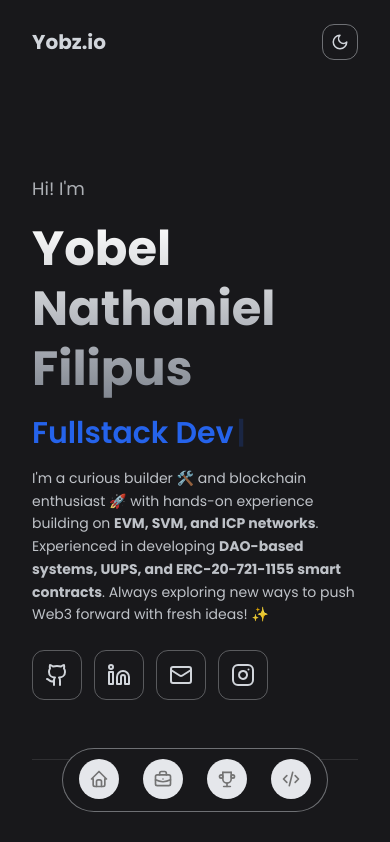
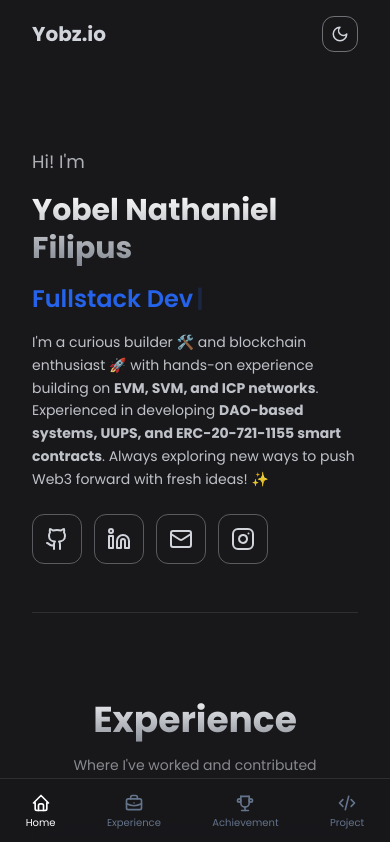
Before and after one commit to yebology/portfolio-web, a React (Vite) app: page /achievement in a window 390 px wide. Shown: the top 842 px of the page. Built offline with nearby package versions, Linux system fonts and the light colour scheme.

Commit message:
fix: responsive

```diff
--- a/src/App.tsx
+++ b/src/App.tsx
@@ -19,7 +19,7 @@ function App() {
       <Navbar isDarkTheme={isDarkTheme} setIsDarkTheme={setIsDarkTheme} />
 
       <main className="flex-1">
-        <section id="home" className="min-h-[80vh] flex items-center py-12">
+        <section id="home" className="min-h-[60vh] md:min-h-[80vh] flex items-center py-12">
           <Home isDarkTheme={isDarkTheme} />
         </section>
 
--- a/src/components/fixed/FloatingNavbar.tsx
+++ b/src/components/fixed/FloatingNavbar.tsx
@@ -1,53 +1,81 @@
-import { FloatingDock } from "@/components/ui/floating-dock";
 import {
   IconBriefcase,
   IconCode,
   IconHome,
   IconTrophy,
 } from "@tabler/icons-react";
-import React from "react";
+import React, { useEffect, useState } from "react";
+import { navList } from "@/utils/list";
 
 interface FloatingNavbarProps {
   isDarkTheme: boolean;
 }
 
+const icons: Record<string, React.ReactNode> = {
+  home: <IconHome size={20} />,
+  experience: <IconBriefcase size={20} />,
+  achievement: <IconTrophy size={20} />,
+  project: <IconCode size={20} />,
+};
+
 export const FloatingNavbar: React.FC<FloatingNavbarProps> = ({
   isDarkTheme,
 }) => {
-  const links = [
-    {
-      title: "Home",
-      icon: (
-        <IconHome className="h-full w-full text-neutral-500 dark:text-neutral-300" />
-      ),
-      href: "#home",
-    },
-    {
-      title: "Experience",
-      icon: (
-        <IconBriefcase className="h-full w-full text-neutral-500 dark:text-neutral-300" />
-      ),
-      href: "#experience",
-    },
-    {
-      title: "Achievement",
-      icon: (
-        <IconTrophy className="h-full w-full text-neutral-500 dark:text-neutral-300" />
-      ),
-      href: "#achievement",
-    },
-    {
-      title: "Project",
-      icon: (
-        <IconCode className="h-full w-full text-neutral-500 dark:text-neutral-300" />
-      ),
-      href: "#project",
-    },
-  ];
+  const [activeSection, setActiveSection] = useState("home");
+
+  useEffect(() => {
+    const handleScroll = () => {
+      const sections = navList.map((item) => item.sectionId);
+      for (let i = sections.length - 1; i >= 0; i--) {
+        const el = document.getElementById(sections[i]);
+        if (el) {
+          const rect = el.getBoundingClientRect();
+          if (rect.top <= 120) {
+            setActiveSection(sections[i]);
+            break;
+          }
+        }
+      }
+    };
+    window.addEventListener("scroll", handleScroll);
+    return () => window.removeEventListener("scroll", handleScroll);
+  }, []);
+
+  const scrollTo = (id: string) => {
+    document.getElementById(id)?.scrollIntoView({ behavior: "smooth" });
+  };
 
   return (
-    <div className="flex md:hidden items-center justify-center relative w-full">
-      <FloatingDock items={links} isDarkTheme={isDarkTheme} />
-    </div>
+    <nav
+      className={`fixed bottom-0 left-0 right-0 z-50 md:hidden border-t ${
+        isDarkTheme
+          ? "bg-zinc-900/90 backdrop-blur-md border-slate-100/10"
+          : "bg-slate-100/90 backdrop-blur-md border-zinc-200"
+      }`}
+    >
+      <div className="flex justify-around items-center py-2">
+        {navList.map((item) => {
+          const isActive = activeSection === item.sectionId;
+          return (
+            <button
+              key={item.sectionId}
+              onClick={() => scrollTo(item.sectionId)}
+              className={`flex flex-col items-center gap-0.5 px-3 py-1.5 rounded-lg transition-colors ${
+                isActive
+                  ? isDarkTheme
+                    ? "text-white"
+                    : "text-zinc-900"
+                  : isDarkTheme
+                  ? "text-slate-500"
+                  : "text-zinc-400"
+              }`}
+            >
+              {icons[item.sectionId]}
+              <span className="text-[10px]">{item.title}</span>
+            </button>
+          );
+        })}
+      </div>
+    </nav>
   );
 };
--- a/src/components/fixed/Footer.tsx
+++ b/src/components/fixed/Footer.tsx
@@ -7,7 +7,7 @@ interface FooterProps {
 export const Footer: React.FC<FooterProps> = ({ isDarkTheme }) => {
   return (
     <div
-      className={`mt-12 py-8 border-t ${
+      className={`mt-12 py-8 pb-24 md:pb-8 border-t ${
         isDarkTheme ? "border-slate-100/10" : "border-zinc-200"
       }`}
     >
--- a/src/components/fixed/Navbar.tsx
+++ b/src/components/fixed/Navbar.tsx
@@ -52,7 +52,7 @@ export const Navbar: React.FC<NavbarProps> = ({
           : ""
       }`}
     >
-      <div className="flex justify-between py-6 items-center mx-8 md:mx-24 max-w-full">
+      <div className="flex justify-between py-4 md:py-6 items-center mx-8 md:mx-24 max-w-full">
         <h1
           className="font-bold text-xl cursor-pointer"
           onClick={() => scrollToSection("home")}
--- a/src/views/Experience.tsx
+++ b/src/views/Experience.tsx
@@ -30,8 +30,8 @@ const ExperienceCard: React.FC<{
     >
       <div className="flex flex-col justify-between items-start mb-3">
         <div className="flex flex-col md:flex-row items-start justify-between md:items-center w-full">
-          <div className="flex flex-row items-center space-x-2">
-            <span className="font-semibold text-md md:text-lg">{exp.role}</span>
+          <div className="flex flex-row items-center space-x-2 flex-wrap">
+            <span className="font-semibold text-sm md:text-lg">{exp.role}</span>
             <div className={`rounded-lg py-0.5 px-2 text-xs border ${exp.color}`}>
               {exp.type}
             </div>
--- a/src/views/Home.tsx
+++ b/src/views/Home.tsx
@@ -29,7 +29,7 @@ contract Introduction {
           <div className="flex flex-col space-y-4 mt-8 lg:mt-0 lg:space-y-6">
             <p className="text-lg opacity-80">Hi! I'm</p>
             <h1
-              className={`text-5xl xl:text-7xl font-bold bg-gradient-to-b ${
+              className={`text-3xl md:text-5xl xl:text-7xl font-bold bg-gradient-to-b ${
                 isDarkTheme
                   ? "from-white to-gray-400/80"
                   : "from-black to-gray-300/80"
@@ -37,7 +37,7 @@ contract Introduction {
             >
               Yobel Nathaniel Filipus
             </h1>
-            <h2 className="text-3xl xl:text-4xl font-semibold text-blue-600">
+            <h2 className="text-2xl md:text-3xl xl:text-4xl font-semibold text-blue-600">
               <Typewriter
                 words={["Smart Contract Dev", "Fullstack Dev", "Web3 Builder"]}
                 cursor
--- a/src/views/Project.tsx
+++ b/src/views/Project.tsx
@@ -36,10 +36,10 @@ export const Project: React.FC<ProjectProps> = ({ isDarkTheme }) => {
                 : "border-zinc-200 hover:border-zinc-400 bg-white/50 shadow-sm"
             }`}
           >
-            <div className="flex justify-between items-center mb-3">
-              <div className="flex flex-row space-x-2 items-center">
+            <div className="flex flex-col sm:flex-row sm:justify-between sm:items-center gap-2 mb-3">
+              <div className="flex flex-row space-x-2 items-center flex-wrap">
                 <a
-                  className="font-semibold hover:underline underline-offset-4 text-md md:text-lg"
+                  className="font-semibold hover:underline underline-offset-4 text-sm md:text-lg"
                   href={project.url}
                   target="_blank"
                   rel="noopener noreferrer"
```
